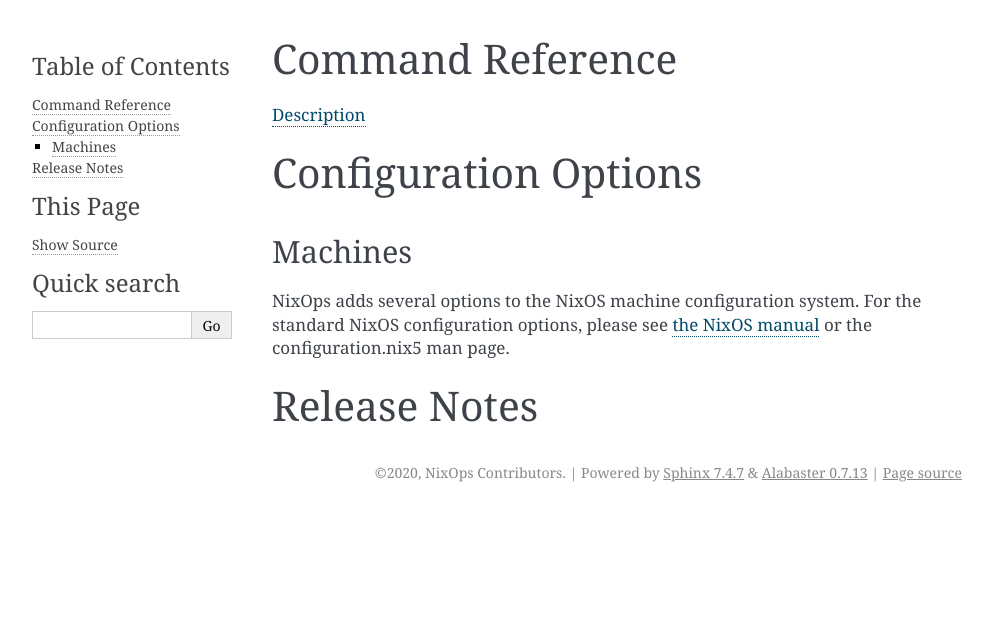
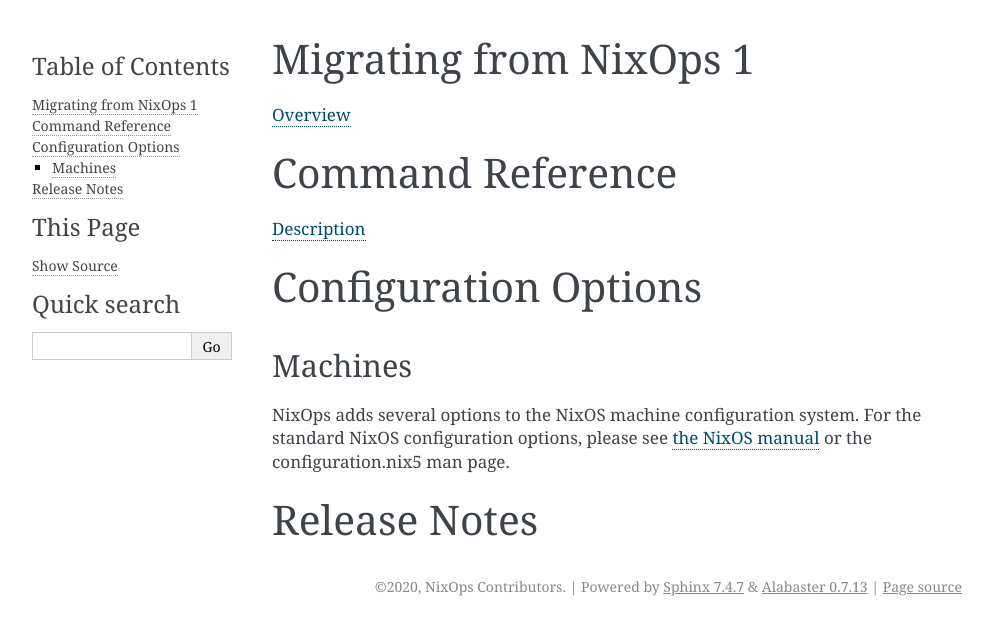
Before and after one commit to NixOS/nixops, a Sphinx documentation site: the page built from doc/manual/index.rst, in a window 1280 px wide. Shown: the top 635 px of the page, without its empty margins (148-1140 px from the left). Built offline with Sphinx 7.4.7, drawn with Linux system fonts in a browser that asks for light colours; pages that are not in the unit, such as notebooks, are missing from menus.

Commit message:
Add migrating steps to docs index

```diff
--- a/doc/manual/index.rst
+++ b/doc/manual/index.rst
@@ -1,3 +1,8 @@
+Migrating from NixOps 1
+=================
+
+:doc:`migrating`
+
 Command Reference
 =================
 
```
